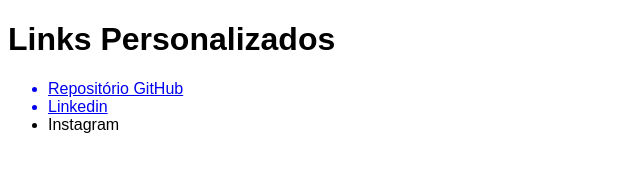
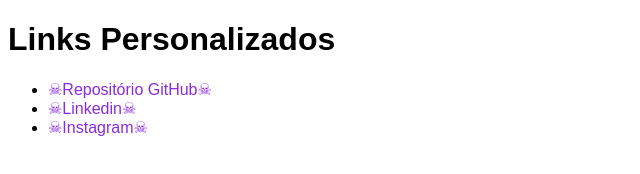
Before and after one commit to LFelipe1988/html-css, a plain HTML site: page exercicios/ex020/links.html in a window 1280 px wide. Shown: the whole page, without its empty margins (0-640 px from the left). Drawn offline with Linux system fonts and the light colour scheme.

Commit message:
exercicio 20

```diff
--- a/exercicios/ex020/links.html
+++ b/exercicios/ex020/links.html
@@ -8,17 +8,40 @@
         body {
             font-family: Arial, Helvetica, sans-serif;
         }
+        a::before {
+            content:'☠';
+        }
+        /* Usa-se a tag [a::before] para colocar antes do conteúdo algo [content] significa conteúdo */
+
+        a::after {
+            content:'☠';
+        }
+        /* Usa-se a tag [a::after] para colocar depois do conteúdo algo [content] significa conteúdo */
+        a {
+            color: blueviolet;
+            text-decoration: none;
+            font-weight: normal;
+        }
+        /* aqui em cima estamos mudando a cor, sem decoração e sem negrito no caso. */
+        a:hover {
+            color: rgb(179, 144, 213);
+            text-decoration: underline;
+
+        }
+        /* Usa-se a tag [a:houver] usamos para quando passarmos o cursor em cima fazer alguma ação, no caso do exemplo, mudar de cor e ter uma linha */
+        a:active {
+            color: aquamarine;
+        }
+        /* Usa-se a tag [a:active] para quando clicamos em um link ele fazer alguma ação, no caso do exemplo mudar a cor. */
 
     </style>
 </head>
 <body>
     <h1>Links Personalizados</h1>
     <ul>
-        <a href="https://github.com/LFelipe1988"><li>Repositório GitHub</li>
-        </a>
-        <a href="https://www.linkedin.com/in/rnluisfelipe/"><li>Linkedin</li>
-        </a>
-        <li>Instagram</li>
+        <li><a href="https://github.com/LFelipe1988" target="_blank">Repositório GitHub</a></li>
+        <li><a href="https://www.linkedin.com/in/rnluisfelipe/" target="_blank">Linkedin</a></li>
+        <li><a href="https://www.instagram.com/luisfelipe8982/?utm_source=qr&igsh=ZnE0Y3hlZGVwZnFr#" target="_blank">Instagram</a></li>
     </ul>
 
 </body>
```
